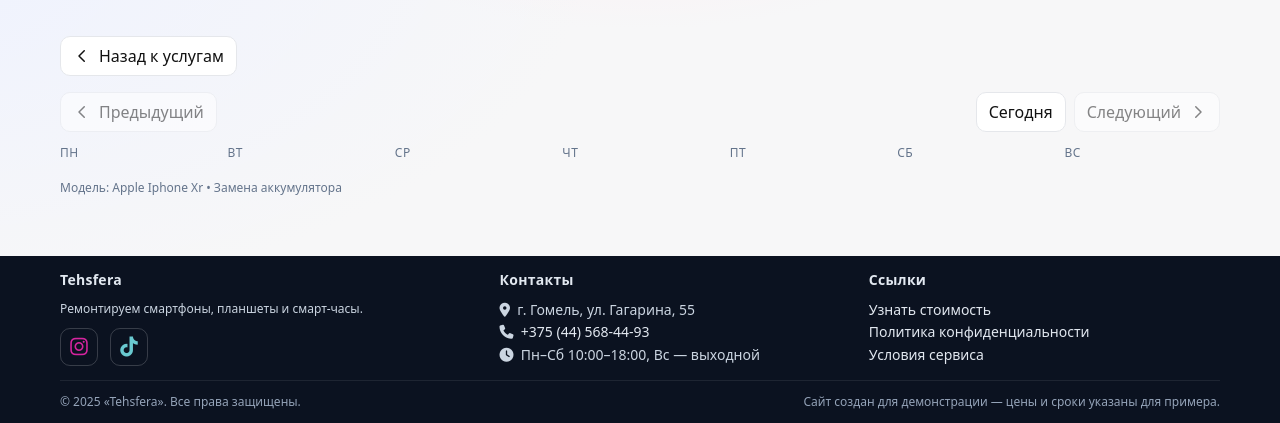
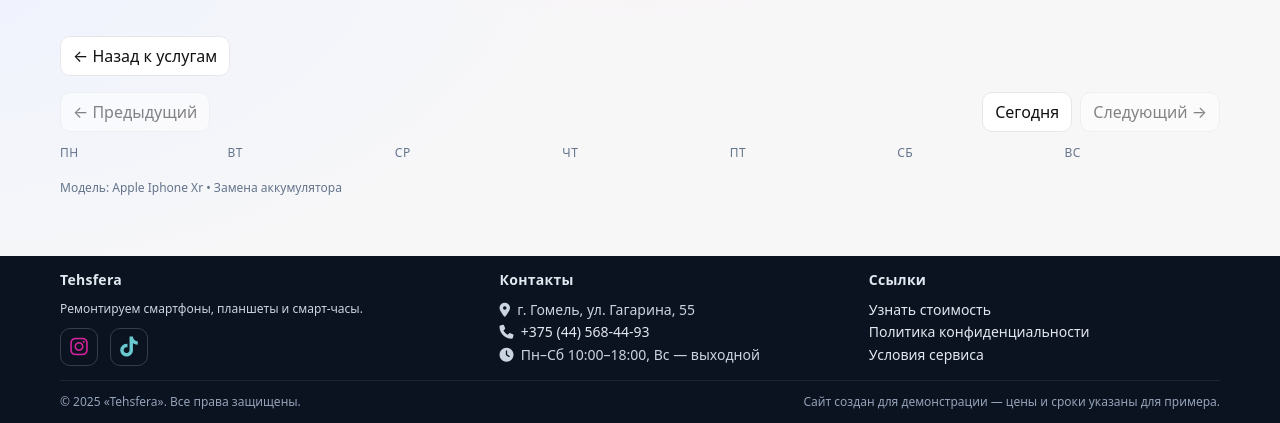
Before and after one commit to yur1on/price_calculator, a Django app: template repairs/templates/repairs/slot_select.html in a window 1280 px wide. Shown: the part 50-473 px from the top of the page. Run offline with Django 5.2, Linux system fonts and the light colour scheme; the template is opened without the code that fills it: values that come from a table or form of the project are taken from there, others are empty; data comes from the database, SQL or seed files in the repository; both versions use the stored data as it was after the commit; some libraries are stand-ins or nearby versions.

Commit message:
исправлен календарь

```diff
--- a/repairs/templates/repairs/slot_select.html
+++ b/repairs/templates/repairs/slot_select.html
@@ -106,29 +106,16 @@
 <div id="cal">
   <p>
     <a class="btn" href="{% url 'repairs:repair_list' brand_slug=model.brand.slug model_slug=model.slug %}">
-      <svg viewBox="0 0 24 24" fill="none" width="18" height="18" aria-hidden="true">
-        <path d="M15 19l-7-7 7-7" stroke="currentColor" stroke-width="2" stroke-linecap="round" stroke-linejoin="round"/>
-      </svg>
-      Назад к услугам
+      ← Назад к услугам
     </a>
   </p>
 
   <div class="toolbar">
     <div class="group">
       {% if can_prev %}
-        <a class="btn" href="?month={{ prev_month|date:'Y-m' }}">
-          <svg viewBox="0 0 24 24" fill="none" width="18" height="18" aria-hidden="true">
-            <path d="M15 19l-7-7 7-7" stroke="currentColor" stroke-width="2" stroke-linecap="round" stroke-linejoin="round"/>
-          </svg>
-          Предыдущий
-        </a>
+        <a class="btn" href="?month={{ prev_month|date:'Y-m' }}">← Предыдущий</a>
       {% else %}
-        <span class="btn" aria-disabled="true">
-          <svg viewBox="0 0 24 24" fill="none" width="18" height="18" aria-hidden="true">
-            <path d="M15 19l-7-7 7-7" stroke="currentColor" stroke-width="2" stroke-linecap="round" stroke-linejoin="round"/>
-          </svg>
-          Предыдущий
-        </span>
+        <span class="btn" aria-disabled="true">← Предыдущий</span>
       {% endif %}
     </div>
 
@@ -137,42 +124,28 @@
     <div class="group">
       <a class="btn" href="?month={{ ym_now }}">Сегодня</a>
       {% if can_next %}
-        <a class="btn" href="?month={{ next_month|date:'Y-m' }}">
-          Следующий
-          <svg viewBox="0 0 24 24" fill="none" width="18" height="18" aria-hidden="true">
-            <path d="M9 5l7 7-7 7" stroke="currentColor" stroke-width="2" stroke-linecap="round" stroke-linejoin="round"/>
-          </svg>
-        </a>
+        <a class="btn" href="?month={{ next_month|date:'Y-m' }}">Следующий →</a>
       {% else %}
-        <span class="btn" aria-disabled="true">
-          Следующий
-          <svg viewBox="0 0 24 24" fill="none" width="18" height="18" aria-hidden="true">
-            <path d="M9 5l7 7-7 7" stroke="currentColor" stroke-width="2" stroke-linecap="round" stroke-linejoin="round"/>
-          </svg>
-        </span>
+        <span class="btn" aria-disabled="true">Следующий →</span>
       {% endif %}
     </div>
   </div>
 
-  <!-- Заголовки дней недели (на мобилках скрыты) -->
+  <!-- Заголовки дней недели -->
   <div class="grid dow-row" style="margin-bottom:8px">
     <div class="dow">Пн</div><div class="dow">Вт</div><div class="dow">Ср</div>
     <div class="dow">Чт</div><div class="dow">Пт</div><div class="dow">Сб</div><div class="dow">Вс</div>
   </div>
 
-  <!-- 6×7 ячеек -->
+  <!-- Сетка -->
   <div class="grid cal-days">
     {% for week in weeks %}
       {% for day in week %}
         {% with w=day.date|date:"w" %}
-          {# раньше плейсхолдер держал колонку; теперь он скрыт (display:none) #}
-          {% if is_current_month and day.date < today %}
-            <div class="cell cell--placeholder" aria-hidden="true"></div>
-          {% else %}
           <div class="cell
                       {% if not day.in_month %} out{% endif %}
                       {% if day.date|date:'Y-m-d' == today_iso %} today{% endif %}
-                        {% if w == '6' or w == '0' %} weekend{% endif %}
+                      {% if w == '0' or w == '6' %} weekend{% endif %}
                       {% if day.slots %} has-slots{% endif %}">
             <div class="top">
               <div class="num">
@@ -193,14 +166,9 @@
                 {% for s in day.slots %}
                   <a class="chip slot-chip"
                      href="{% url 'repairs:book' brand_slug=model.brand.slug model_slug=model.slug repair_slug=repair_type.slug %}?slot={{ s|date:'c'|urlencode }}">
-                      <svg viewBox="0 0 24 24" fill="none" aria-hidden="true">
-                        <circle cx="12" cy="12" r="9" stroke="currentColor" stroke-width="2"/>
-                        <path d="M12 7v5l3 2" stroke="currentColor" stroke-width="2" stroke-linecap="round" stroke-linejoin="round"/>
-                      </svg>
                     {{ s|date:"H:i" }}
                   </a>
                 {% endfor %}
-                  <!-- Кнопка "ещё N" — текст и видимость выставляются JS -->
                 <button type="button" class="chip more" data-target="chips-{{ day.date|date:'Ymd' }}" hidden>+ ещё</button>
               </div>
             {% else %}
@@ -209,7 +177,6 @@
               </div>
             {% endif %}
           </div>
-          {% endif %}
         {% endwith %}
       {% endfor %}
     {% endfor %}
@@ -224,7 +191,6 @@
     </p>
   {% endif %}
 </div>
-
 <script>
   // Выравниваем высоты ячеек под самую высокую (без скрытых плейсхолдеров)
   function updateCellHeights() {
```
Also changed, not shown: db.sqlite3. Lines whose indentation alone changed are shown as unchanged.
